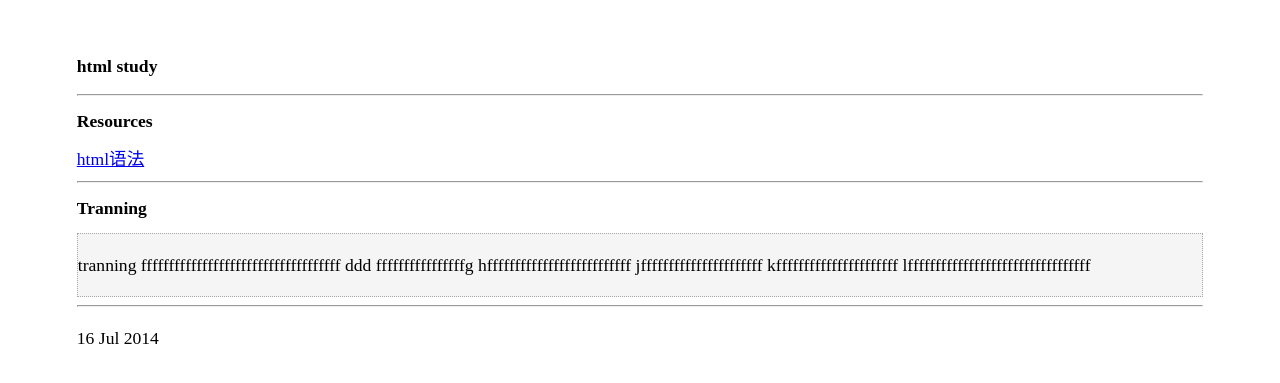
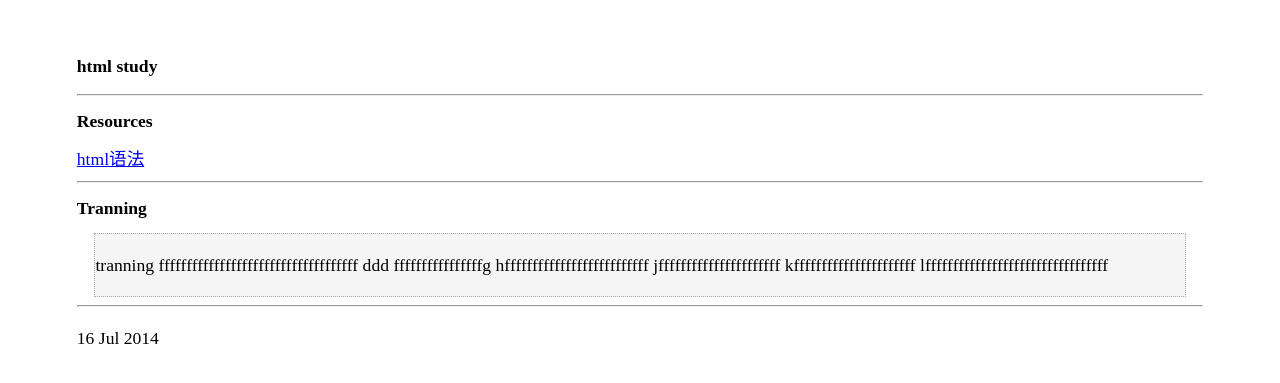
Before and after one commit to kerrignm/blog, a Jekyll site: the page built from _posts/2014-07-16-html-datum.html, in a window 1280 px wide. Shown: the top 383 px of the page. Built offline with Jekyll 4.4.1, drawn with Linux system fonts in a browser that asks for light colours.

Commit message:
debug js

```diff
--- a/css/screen.css
+++ b/css/screen.css
@@ -33,8 +33,8 @@ ul.posts span {
 }
 
 .tranning {
-    /*margin: auto 1em auto 1em;*/
-    padding: auto 1em auto 1em;
+    margin: auto 1em auto 1em;
+    padding: 1em auto 1em auto;
     /*padding-top: auto;
     padding-right: 1em;
     padding-bottom: auto;
```
